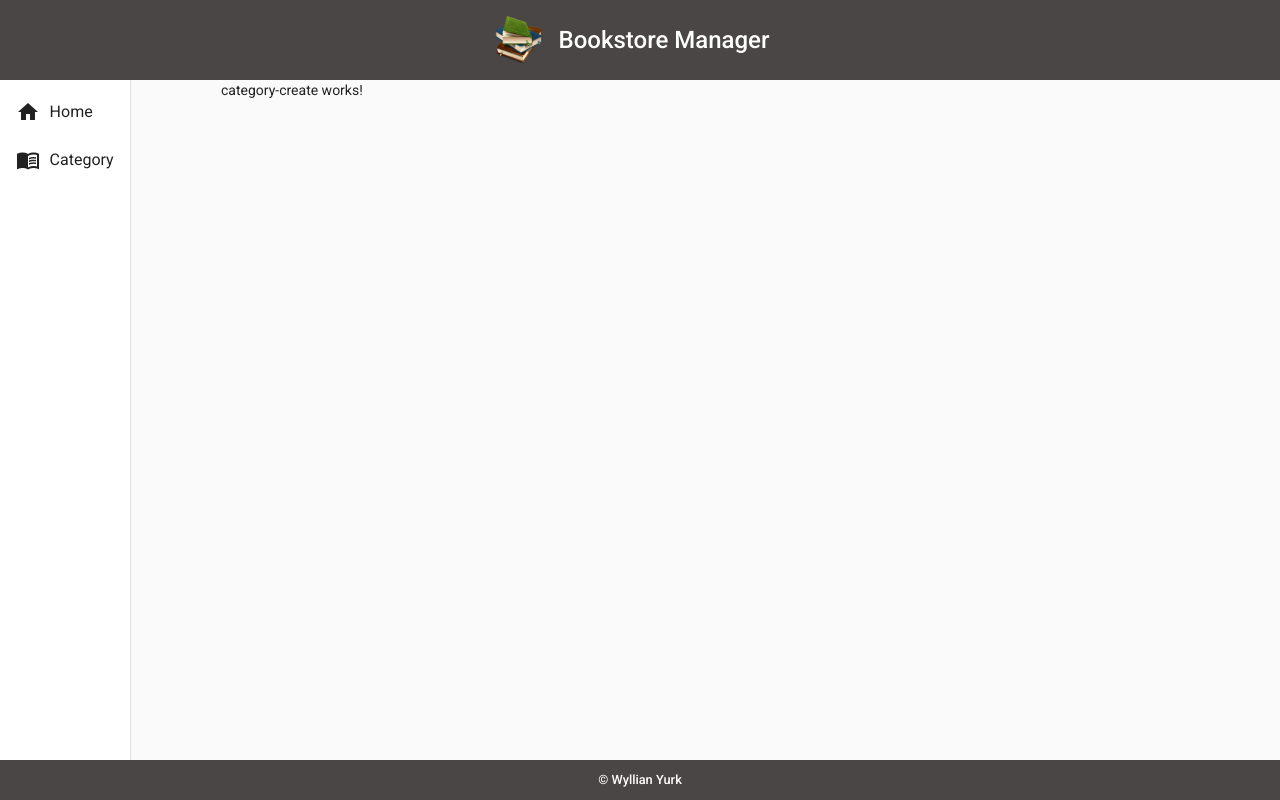
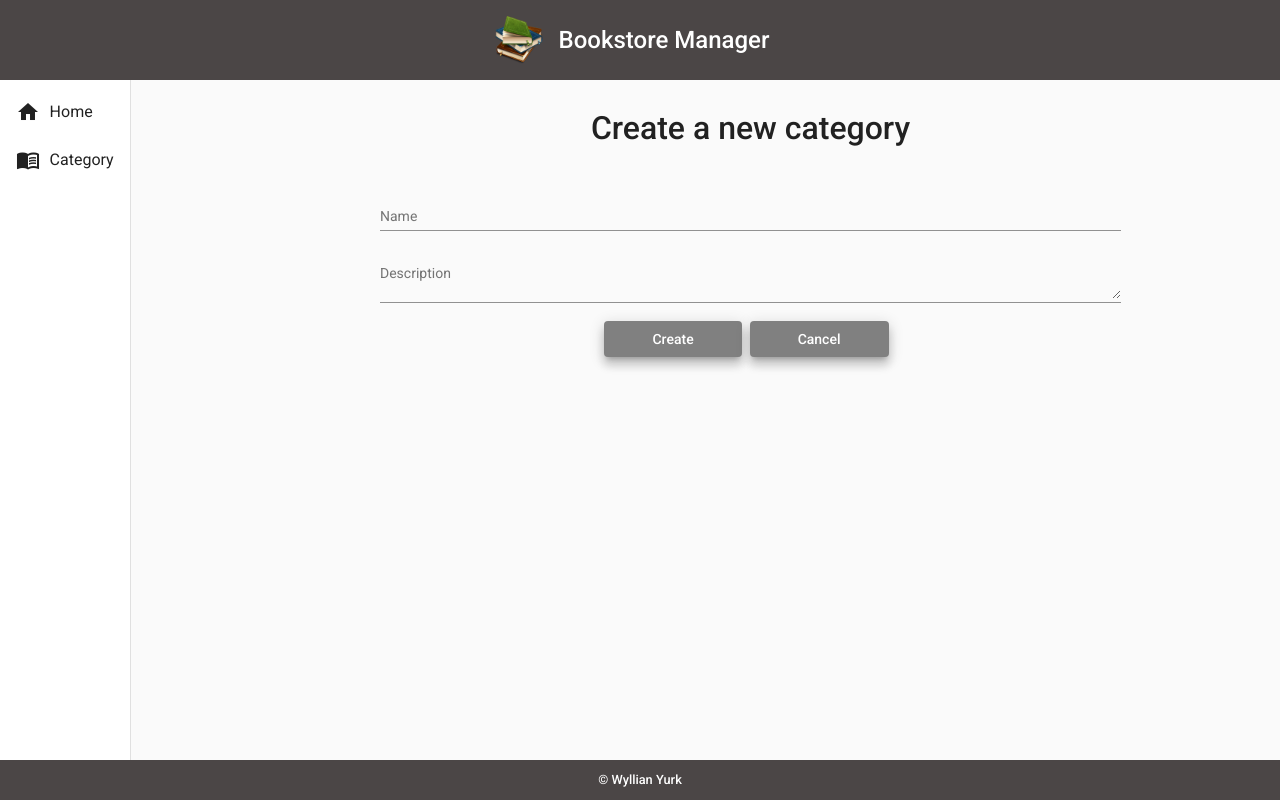
Before and after one commit to WyllianYurk77/Angular-Bookstore, an Angular app: page /categorias/create in a window 1280 px wide. Built offline with nearby package versions, Linux system fonts and the light colour scheme.

Commit message:
Criando e implementando o componente Categoria Create

```diff
--- a/src/app/components/views/category/category-create/category-create.component.css
+++ b/src/app/components/views/category/category-create/category-create.component.css
@@ -0,0 +1,28 @@
+form {
+    text-align: center;
+    width: 70%;
+    margin: 2rem auto auto auto;
+}
+
+h1 {
+    font-size: 2rem;
+    font-weight: 500;
+    margin-bottom: 3rem;
+}
+
+.form {
+    width: 100%;
+}
+
+.buttons {
+    width: 100%;
+    text-align: center;
+}
+
+button {
+    background-color: gray;
+    color: white;
+    margin-right: 0.5rem;
+    padding-right: 3rem;
+    padding-left: 3rem;
+}
--- a/src/app/components/views/category/category-create/category-create.component.html
+++ b/src/app/components/views/category/category-create/category-create.component.html
@@ -1 +1,17 @@
-<p>category-create works!</p>
+<form>
+    <h1>Create a new category</h1>
+
+    <mat-form-field class="form">
+        <mat-label>Name</mat-label>
+        <input matInput [(ngModel)]="category.name" type="text" name="name" placeholder="Type the category name">
+    </mat-form-field>
+    <mat-form-field class="form">
+        <mat-label>Description</mat-label>
+        <textarea matInput [(ngModel)]="category.description" type="text" name="description" placeholder="Type the category description"></textarea>
+    </mat-form-field>
+
+    <div class="buttons">
+        <button class="mat-elevation-z8" (click)="create()" mat-raised-button >Create</button>
+        <button class="mat-elevation-z8" (click)="cancel()" mat-raised-button >Cancel</button>
+    </div>
+</form>
--- a/src/app/components/views/category/category-create/category-create.component.ts
+++ b/src/app/components/views/category/category-create/category-create.component.ts
@@ -1,4 +1,7 @@
 import { Component, OnInit } from '@angular/core';
+import { Router } from '@angular/router';
+import { Category } from '../category.model';
+import { CategoryService } from '../category.service';
 
 @Component({
   selector: 'app-category-create',
@@ -7,9 +10,28 @@ import { Component, OnInit } from '@angular/core';
 })
 export class CategoryCreateComponent implements OnInit {
 
-  constructor() { }
+  category: Category = {
+    name: '',
+    description: ''
+  }
+
+  constructor(private service: CategoryService, private router: Router) { }
 
   ngOnInit(): void {
   }
 
+  create(): void {
+    this.service.create(this.category).subscribe(response => {
+      this.router.navigate(['categorias'])
+      this.service.alert('Category created successfuly')
+    }, err => {
+      for(let i = 0; i < err.error.errors.length; i++) {
+        this.service.alert(err.error.errors[i].message)
+      }
+    })
+  }
+
+  cancel(): void {
+    this.router.navigate(['categorias'])
+  }
 }
--- a/src/app/components/views/category/category.service.ts
+++ b/src/app/components/views/category/category.service.ts
@@ -1,5 +1,6 @@
 import { HttpClient } from '@angular/common/http';
 import { Injectable } from '@angular/core';
+import { MatSnackBar } from '@angular/material/snack-bar';
 import { Observable } from 'rxjs';
 import { environment } from 'src/environments/environment';
 import { Category } from './category.model';
@@ -11,10 +12,23 @@ export class CategoryService {
 
   baseUrl: String = environment.baseUrl
 
-  constructor(private http: HttpClient) { }
+  constructor(private http: HttpClient, private snackbar: MatSnackBar) { }
 
-  findAll():Observable<Category[]> {
+  findAll(): Observable<Category[]> {
     const url = `${this.baseUrl}/categorias`
     return this.http.get<Category[]>(url)
   }
+
+  create(category: Category): Observable<Category> {
+    const url = `${this.baseUrl}/categorias`
+    return this.http.post<Category>(url, category)
+  }
+
+  alert(str: String): void {
+    this.snackbar.open(`${str}`, 'Ok', {
+      horizontalPosition: 'end',
+      verticalPosition: 'top',
+      duration: 3000
+    })
+  }
 }
```
Also changed, not shown: src/app/app.module.ts (+11 -3 lines).
